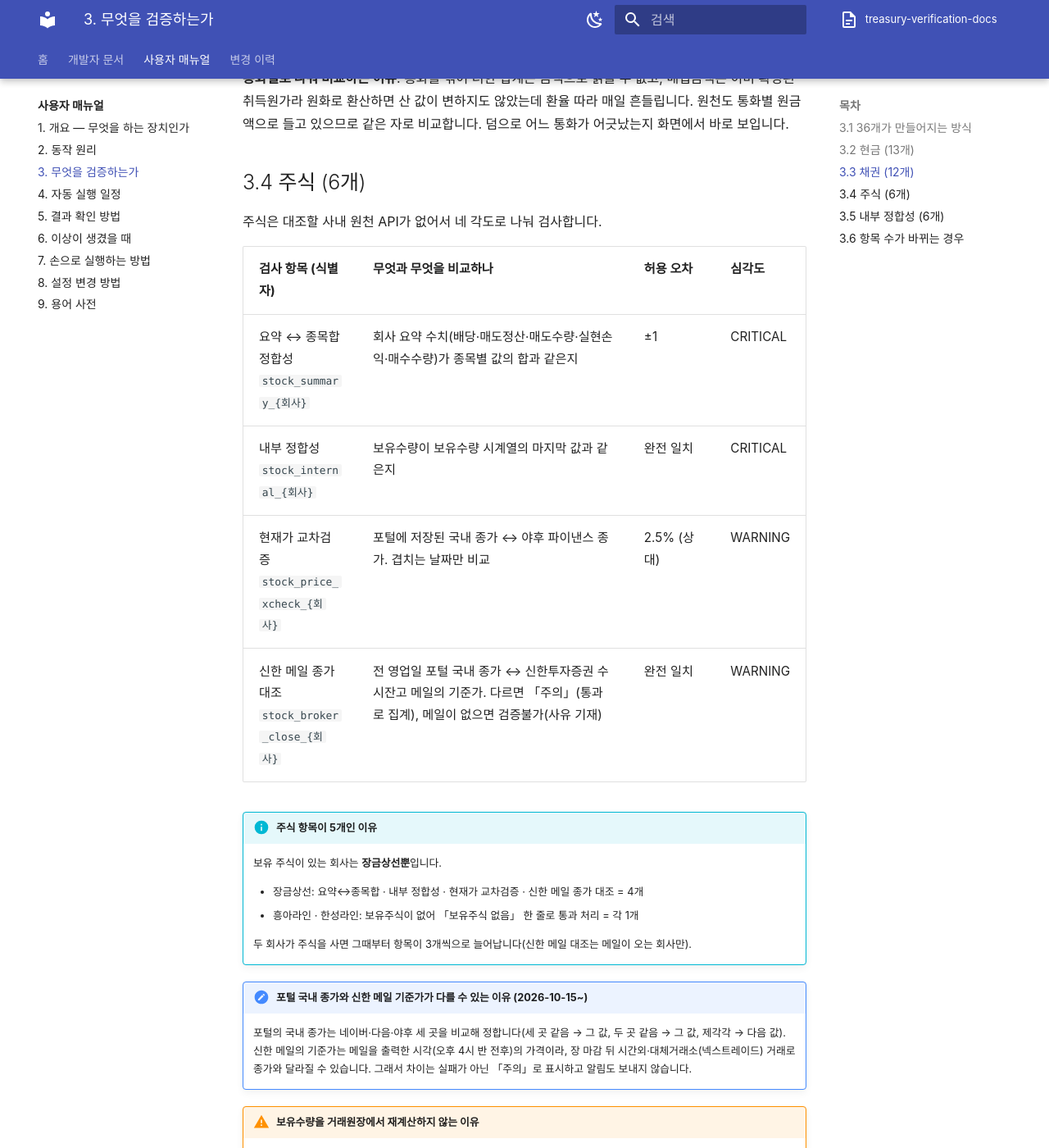
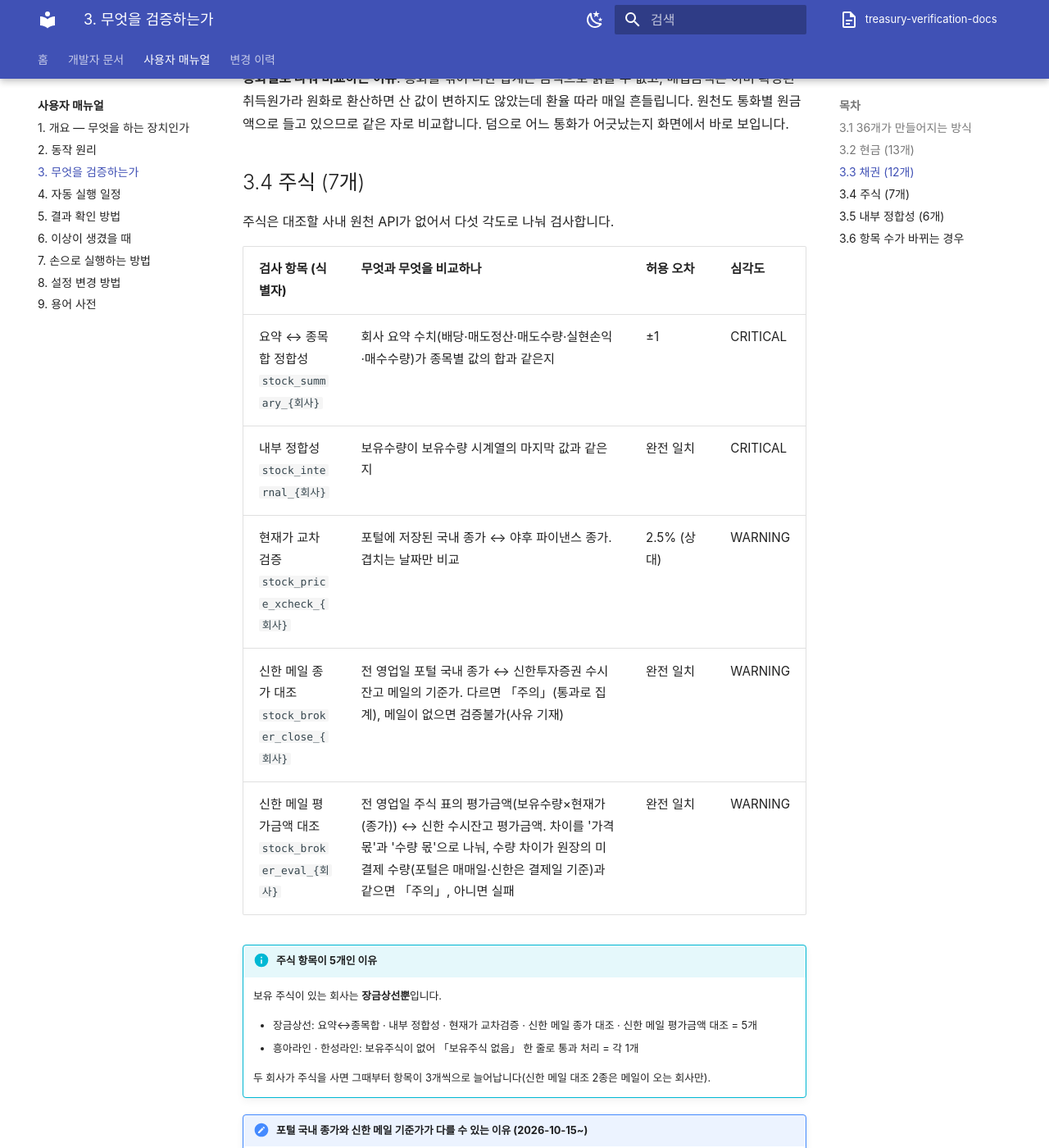
Before and after one commit to skr-hrchoi/treasury-verification-docs, an MkDocs documentation site: the page built from docs/manual/checks.md, in a window 1280 px wide and 1400 px high, scrolled down 2597 px. Shown: the whole window at 82% size. Built offline with MkDocs 1.6.1 and Material for MkDocs 9.7.7, drawn with Linux system fonts in a browser that asks for light colours; comment, search, counter and statistics services are not loaded.

Commit message:
신한 메일 평가금액 대조(S5) 추가, 주식 표 머리글 현재가(종가)
Co-Authored-By: Claude Opus 5.5 (1M context) <noreply@anthropic.com>

```diff
--- a/docs/manual/checks.md
+++ b/docs/manual/checks.md
@@ -9,7 +9,7 @@
 | --- | --- | --- |
 | [현금](#32-13) | 13개 | 현금 화면 정합성 4 (계열+3사) · 통화별 원금 두 소스 일치 3 · 총 보유현금 원천 대비 3 · 현금(시재) 원천 대비 3 |
 | [채권](#33-12) | 12개 | 매입금액 6 (장금 KRW·USD·JPY, 흥아 KRW·USD·JPY) · 평가단가 3 · 보유목록 3 |
-| [주식](#34-6) | 5개 | 요약↔종목합 3 (3사) · 내부 정합성 1 (장금) · 현재가 교차검증 1 (장금) |
+| [주식](#34-7) | 5개 | 요약↔종목합 3 (3사) · 내부 정합성 1 (장금) · 현재가 교차검증 1 (장금) |
 | [내부 정합성](#35-6) | 6개 | 지사별 통장합계 3 · 현금 통화별 합계 3 |
 
 ## 3.2 현금 (13개)
@@ -56,9 +56,9 @@ node 를 못 찾거나 스냅샷이 없으면 실패가 아니라 **검증불가
 원천도 통화별 원금액으로 들고 있으므로 같은 자로 비교합니다.
 덤으로 어느 통화가 어긋났는지 화면에서 바로 보입니다.
 
-## 3.4 주식 (6개)
+## 3.4 주식 (7개)
 
-주식은 대조할 사내 원천 API가 없어서 네 각도로 나눠 검사합니다.
+주식은 대조할 사내 원천 API가 없어서 다섯 각도로 나눠 검사합니다.
 
 | 검사 항목 (식별자) | 무엇과 무엇을 비교하나 | 허용 오차 | 심각도 |
 | --- | --- | --- | --- |
@@ -66,14 +66,15 @@ node 를 못 찾거나 스냅샷이 없으면 실패가 아니라 **검증불가
 | 내부 정합성<br>`stock_internal_{회사}` | 보유수량이 보유수량 시계열의 마지막 값과 같은지 | 완전 일치 | CRITICAL |
 | 현재가 교차검증<br>`stock_price_xcheck_{회사}` | 포털에 저장된 국내 종가 ↔ 야후 파이낸스 종가. 겹치는 날짜만 비교 | 2.5% (상대) | WARNING |
 | 신한 메일 종가 대조<br>`stock_broker_close_{회사}` | 전 영업일 포털 국내 종가 ↔ 신한투자증권 수시잔고 메일의 기준가. 다르면 「주의」(통과로 집계), 메일이 없으면 검증불가(사유 기재) | 완전 일치 | WARNING |
+| 신한 메일 평가금액 대조<br>`stock_broker_eval_{회사}` | 전 영업일 주식 표의 평가금액(보유수량×현재가(종가)) ↔ 신한 수시잔고 평가금액. 차이를 '가격 몫'과 '수량 몫'으로 나눠, 수량 차이가 원장의 미결제 수량(포털은 매매일·신한은 결제일 기준)과 같으면 「주의」, 아니면 실패 | 완전 일치 | WARNING |
 
 !!! info "주식 항목이 5개인 이유"
     보유 주식이 있는 회사는 **장금상선뿐**입니다.
 
-    - 장금상선: 요약↔종목합 · 내부 정합성 · 현재가 교차검증 · 신한 메일 종가 대조 = 4개
+    - 장금상선: 요약↔종목합 · 내부 정합성 · 현재가 교차검증 · 신한 메일 종가 대조 · 신한 메일 평가금액 대조 = 5개
     - 흥아라인 · 한성라인: 보유주식이 없어 「보유주식 없음」 한 줄로 통과 처리 = 각 1개
 
-    두 회사가 주식을 사면 그때부터 항목이 3개씩으로 늘어납니다(신한 메일 대조는 메일이 오는 회사만).
+    두 회사가 주식을 사면 그때부터 항목이 3개씩으로 늘어납니다(신한 메일 대조 2종은 메일이 오는 회사만).
 
 !!! note "포털 국내 종가와 신한 메일 기준가가 다를 수 있는 이유 (2026-10-15~)"
     포털의 국내 종가는 네이버·다음·야후 세 곳을 비교해 정합니다(세 곳 같음 → 그 값, 두 곳 같음 → 그 값,
```
Also changed, not shown: docs/changelog.md (+4 -2 lines), docs/dev/config-reference.md (+2 -0 lines).
